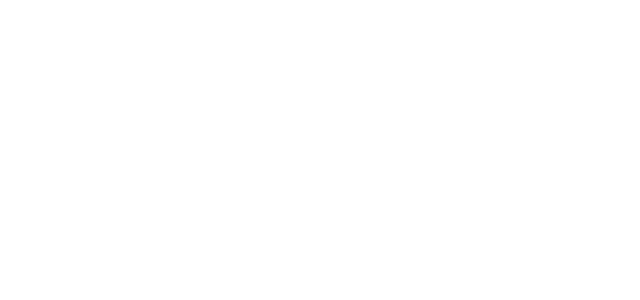
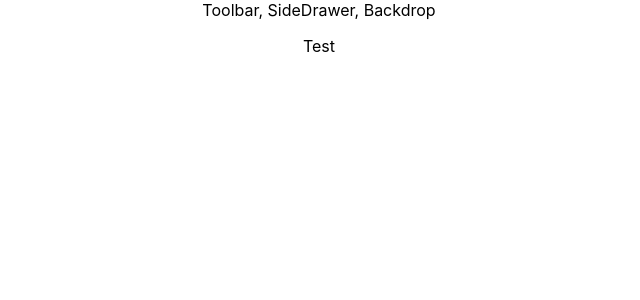
Before and after one commit to bobibog/aircraft-knowledge, a React (Create React App) app: page / in a window 1280 px wide. Shown: the top 300 px of the page, without its empty margins (321-961 px from the left). Built offline with nearby package versions, Linux system fonts and the light colour scheme.

Commit message:
Basic Layout set up.

```diff
--- a/src/App.js
+++ b/src/App.js
@@ -1,15 +1,16 @@
 import React from 'react';
+
 //import logo from './logo.svg';
 import './App.css';
+import Layout from './components/Layout/Layout';
 
 
 function App() {
-  //const person = event.target.value;
-
   return (
-
     <div className="App">
-
+      <Layout>
+        <p>Test</p>
+      </Layout>
     </div>
   );
 }
--- /dev/null
+++ b/src/components/Layout/Layout.js
@@ -0,0 +1,12 @@
+import React from 'react';
+
+const layout = (props) => (
+    <React.Fragment>
+        <div>Toolbar, SideDrawer, Backdrop</div>
+        <main>
+            {props.children}
+        </main>
+    </React.Fragment>
+);
+
+export default layout;
```
